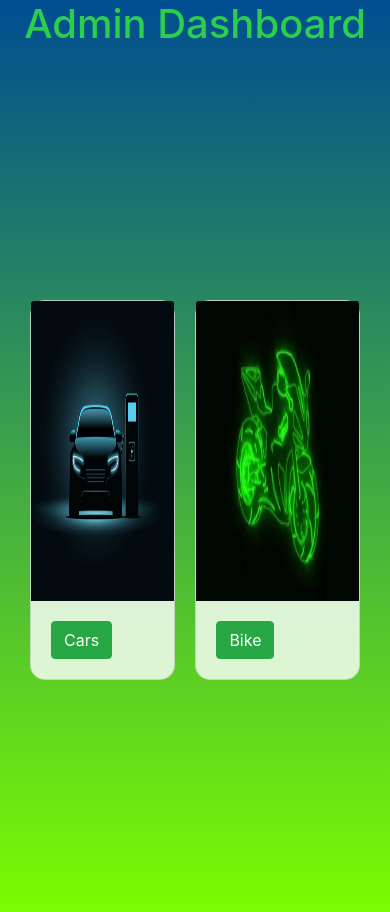
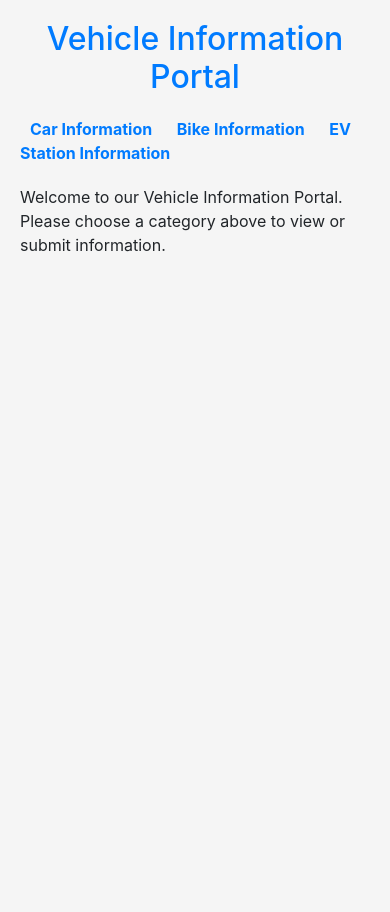
Before and after one commit to Bavk2626/ChargeEase, a Python web app: template templates/index.htm in a window 390 px wide. After the commit the page ends 252 px from the top, so only its background shows below. Run offline with Jinja, Linux system fonts and the light colour scheme; the template is opened without the code that fills it, so the values that code supplies are empty; some libraries are stand-ins or nearby versions.

Commit message:
EV station management half part done

```diff
--- a/templates/index.htm
+++ b/templates/index.htm
@@ -2,76 +2,69 @@
 <html lang="en">
 <head>
     <meta charset="UTF-8">
+    <meta http-equiv="X-UA-Compatible" content="IE=edge">
     <meta name="viewport" content="width=device-width, initial-scale=1.0">
-    <title>Vehicle</title>
+    <title>Vehicle Information</title>
 
     <!-- Bootstrap CSS -->
     <link rel="stylesheet" href="https://stackpath.bootstrapcdn.com/bootstrap/4.5.2/css/bootstrap.min.css">
 
     <style>
-        body
-        {
-            background: linear-gradient(to bottom, #004d90,#7CFC00);
+        body {
+            padding: 20px;
+            background: #f5f5f5; /* Light gray background */
+            height: 100vh;
+            display: flex;
+            flex-direction: column;
+            align-items: center;
+            justify-content: start;
+            margin: 0;
         }
-        img
-        {
-            width: 400px;
-            height: 300px;
-        }
-        h1 {
-            color: #2ccf4d;
+
+        h2 {
+            color: #007bff; /* Dark blue color */
             text-align: center;
             margin-bottom: 20px;
         }
-        .block {
-            padding: 20px;
-             /* Gradient from black to white */
-            height: 100vh;
-            display: flex;
-            align-items: center;
-            justify-content: center;
-            margin: 0;
+
+        nav {
+            margin-bottom: 20px;
         }
 
-        .card {
-            width: 18rem;
-            margin: 10px;
-            display: inline-block;
-            background-color: rgba(255, 255, 255, 0.8); /* White background with transparency */
-            border-radius: 15px;
+        nav a {
+            margin: 0 10px;
+            text-decoration: none;
+            color: #007bff;
+            font-weight: bold;
         }
 
-        .card:hover {
-            box-shadow: 0 0 20px rgba(0, 0, 0, 0.4); /* Shadow on hover */
+        form {
+            max-width: 600px;
+            background-color: #ffffff;
+            padding: 20px;
+            border-radius: 10px;
+            box-shadow: 0 0 10px rgba(0, 0, 0, 0.1);
+            margin-bottom: 20px;
+            display: flex;
+            flex-wrap: wrap;
+            justify-content: space-between;
         }
 
-        @media (max-width: 768px) {
-            .card {
-                display: block;
-                width: auto;
-            }
-        }
+        /* Add other styles as needed */
+
     </style>
 </head>
 <body>
-    <h1>Admin Dashboard</h1>
-    <div class="block">
-    <a href="/cars">
-        <div class="card">
-            <img src="{{url_for('static', filename='car.jpg')}}" class="card-img-top" alt="Car Image">
-            <div class="card-body">
-                <a href="/cars" class="btn btn-success">Cars</a>
-            </div>
-        </div>
-    </a>
-    <a href="/bike">
-        <div class="card">
-            <img src="{{url_for('static', filename='bike.jpg')}}" class="card-img-top" alt="Bike Image">
-            <div class="card-body">
-                <a href="/bike" class="btn btn-success">Bike</a>
-            </div>
-        </div>
-    </a>
-</div>
+
+    <h2>Vehicle Information Portal</h2>
+
+    <nav>
+        <a href="/cars">Car Information</a>
+        <a href="/bike">Bike Information</a>
+        <a href="/EVdata">EV Station Information</a>
+    </nav>
+
+    <p>Welcome to our Vehicle Information Portal. Please choose a category above to view or submit information.</p>
+
 </body>
 </html>
```
Also changed, not shown: app.py (+28 -1 lines), templates/BikeForm.html (+14 -10 lines), templates/CarsForm.html (+14 -11 lines), templates/EVdata.html (added, +196 -0 lines).
